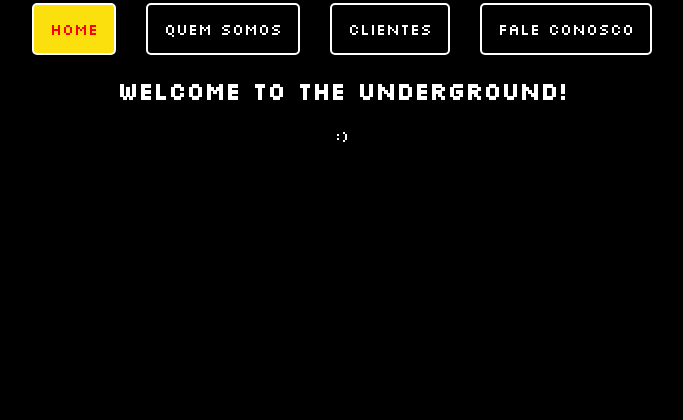
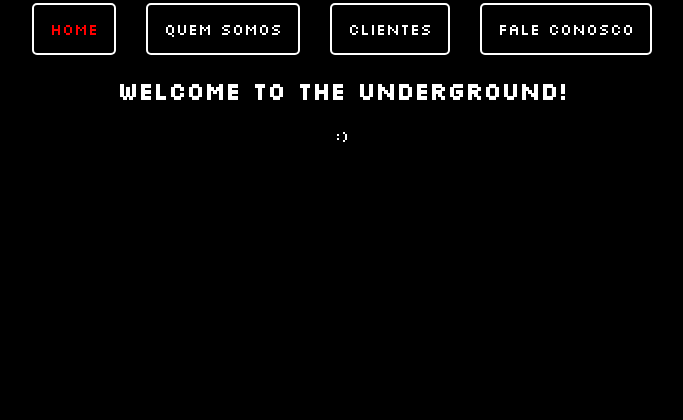
Before and after one commit to Gh0St-Nimos/Undertale.mercy, a PHP site: page /index.php in a window 1280 px wide, with the pointer over the restyled element. Shown: the part 201-621 px from the top of the page, without its empty margins (298-981 px from the left). Run offline with PHP 8.4, Linux system fonts and the light colour scheme.

Commit message:
Update menu.php

```diff
--- a/menu.php
+++ b/menu.php
@@ -31,6 +31,6 @@ nav ul li a {
 }
 
 nav ul li a:hover {
-    background-color: #fbe00e;
+    background-color: rgb(red, green, blue)
 }
 </style>
```
